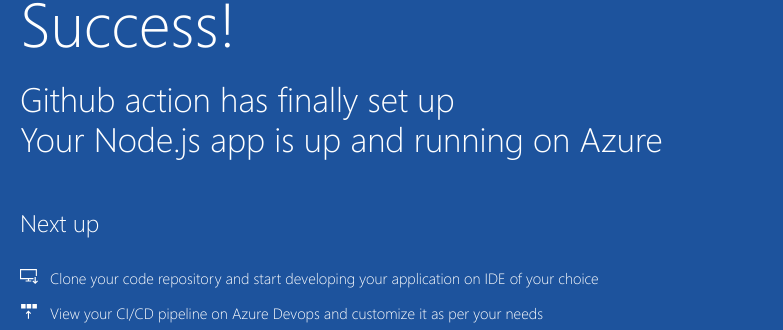
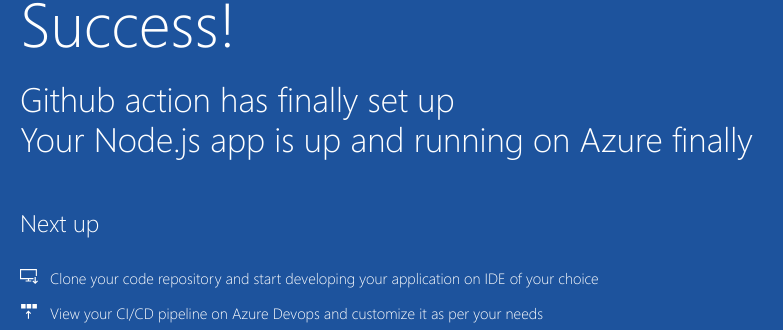
Before and after one commit to vivishno/new, a website: page index.html in a window 1280 px wide. Shown: the part 392-722 px from the top of the page, 205-988 px from the left. Drawn offline with Linux system fonts and the light colour scheme.

Commit message:
Update index.html

```diff
--- a/index.html
+++ b/index.html
@@ -164,7 +164,7 @@
             <div class="content-body">
                 <div class="success-text">Success!</div>
                 <div class="description line-1"> Github action has finally set up</div>
-                <div class="description line-2"> Your Node.js app is up and running on Azure</div>
+                <div class="description line-2"> Your Node.js app is up and running on Azure finally</div>
                 <div class="next-steps-container">
                     <div class="next-steps-header">Next up</div>
                     <div class="next-steps-body">
```
